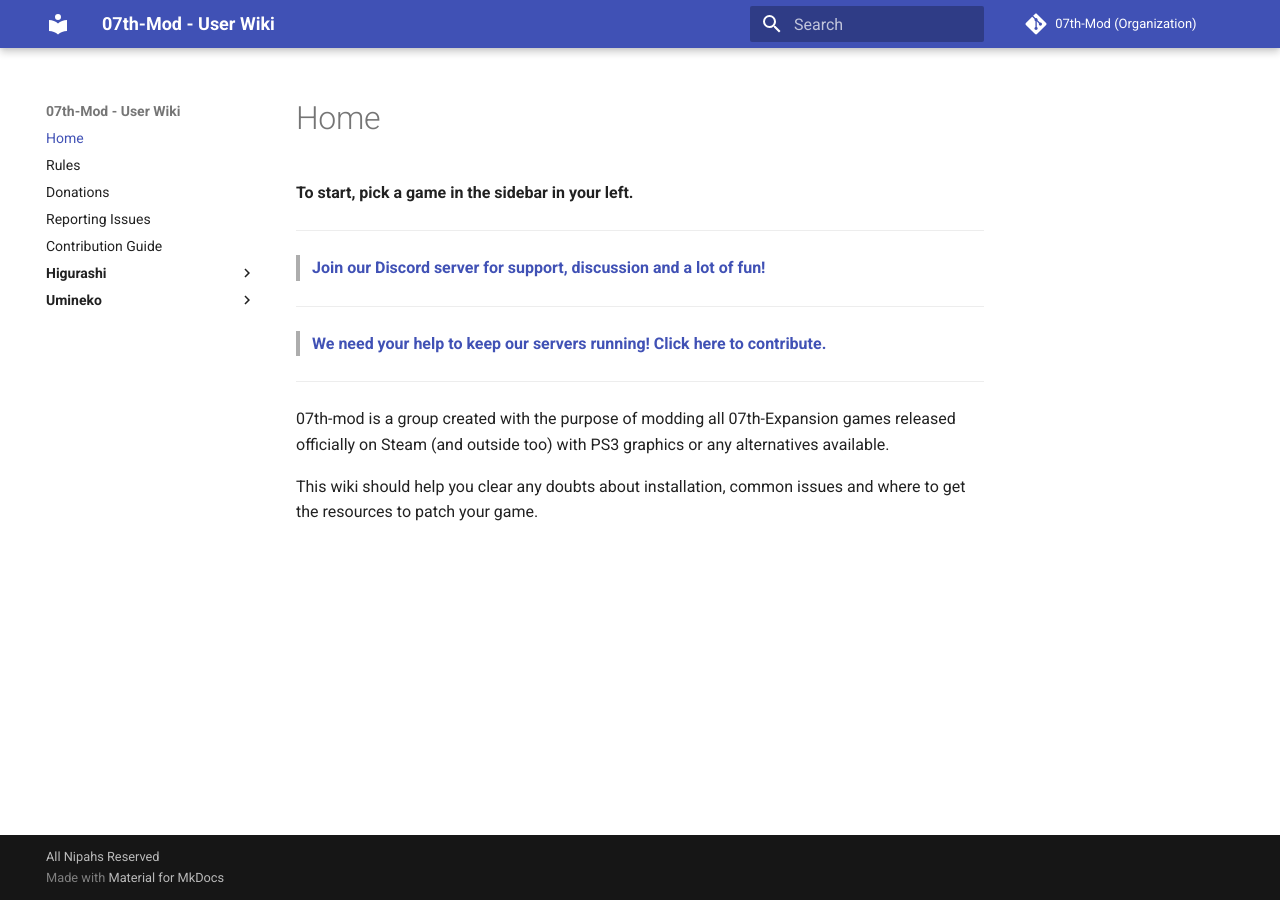
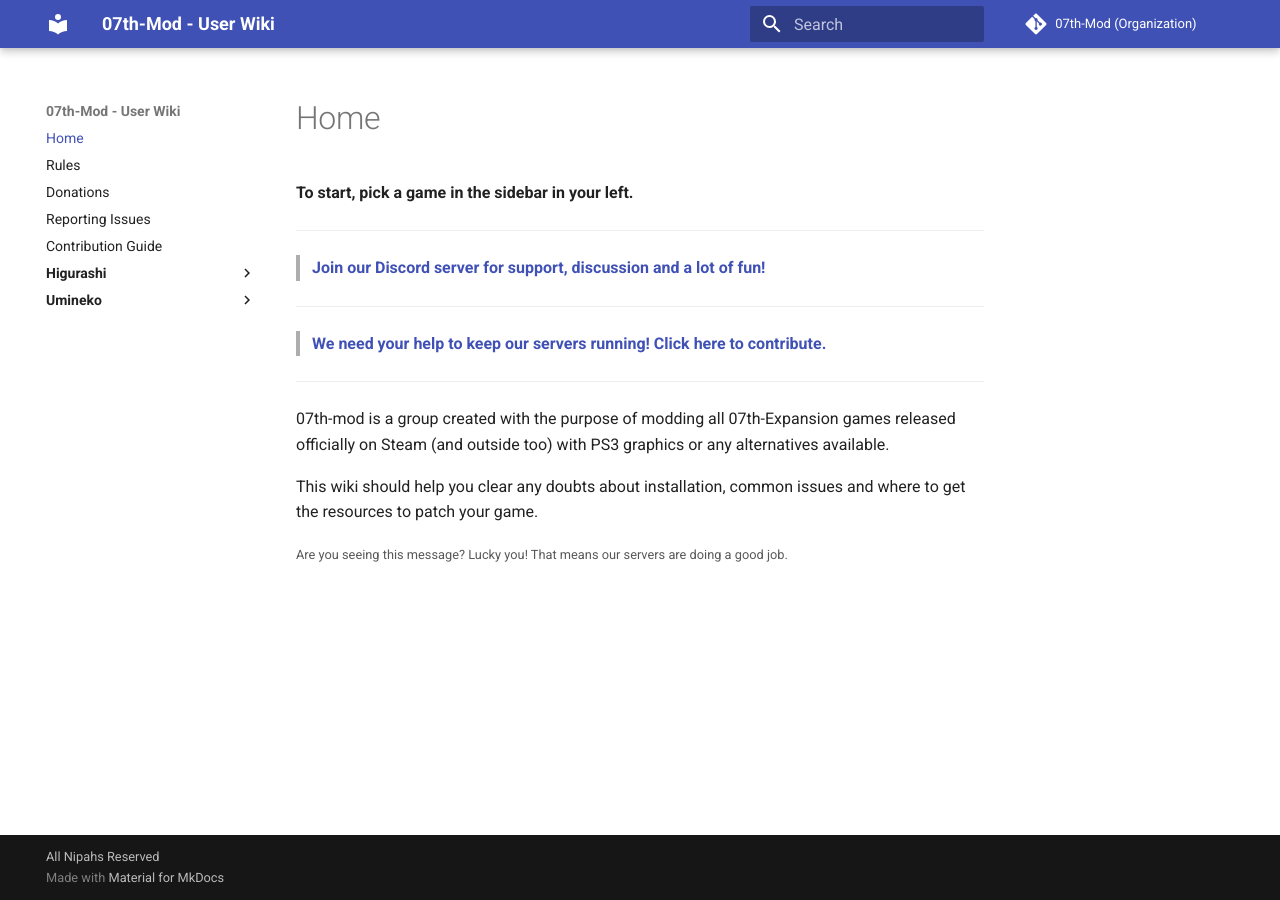
Before and after one commit to 07th-mod/wiki, an MkDocs documentation site: the page built from docs/index.md, in a window 1280 px wide. Built offline with MkDocs 1.6.1 and Material for MkDocs 9.7.7, drawn with Linux system fonts in a browser that asks for light colours.

Commit message:
Update index.md

```diff
--- a/docs/index.md
+++ b/docs/index.md
@@ -8,3 +8,5 @@
 07th-mod is a group created with the purpose of modding all 07th-Expansion games released officially on Steam (and outside too) with PS3 graphics or any alternatives available.
 
 This wiki should help you clear any doubts about installation, common issues and where to get the resources to patch your game.
+
+<small>Are you seeing this message? Lucky you! That means our servers are doing a good job.</small>
```
